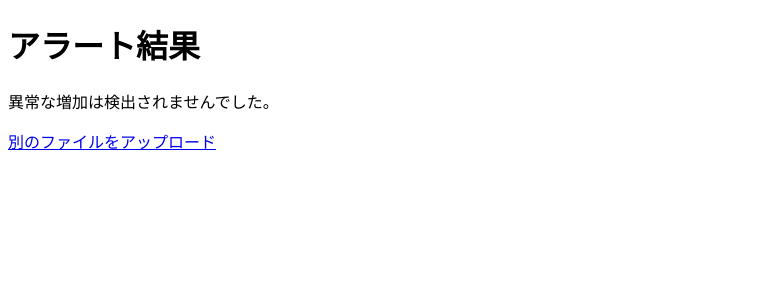
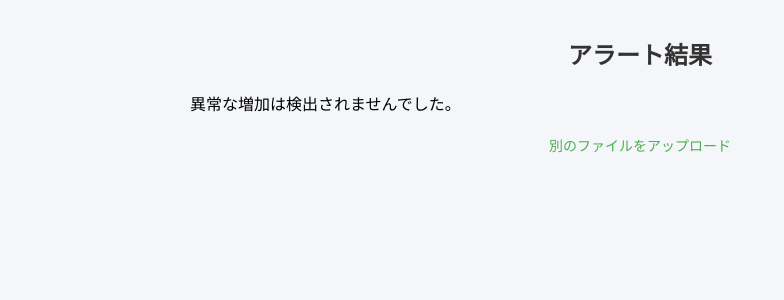
Before and after one commit to youichiokuda/bacteria_alert, a Flask app: template templates/results.html in a window 1280 px wide. Shown: the top 300 px of the page, without its empty margins (0-784 px from the left). Run offline with Flask 3, Linux system fonts and the light colour scheme; the template is opened without the code that fills it, so the values that code supplies are empty.

Commit message:
結果モダンな表示

```diff
--- a/templates/results.html
+++ b/templates/results.html
@@ -4,7 +4,93 @@
     <meta charset="UTF-8">
     <title>アラート結果</title>
     <style>
-        /* CSSは省略 */
+        /* 基本設定 */
+        body {
+            font-family: Arial, sans-serif;
+            background-color: #f4f6f9;
+            display: flex;
+            justify-content: center;
+            padding: 20px;
+            margin: 0;
+        }
+
+        .results-container {
+            width: 100%;
+            max-width: 900px;
+        }
+
+        h1 {
+            color: #333;
+            font-size: 24px;
+            margin-bottom: 20px;
+            text-align: center;
+        }
+
+        /* カードスタイルのアラート */
+        .alert-item {
+            background-color: #fff;
+            border-radius: 10px;
+            padding: 20px;
+            margin-bottom: 15px;
+            box-shadow: 0 4px 8px rgba(0, 0, 0, 0.1);
+            display: flex;
+            flex-direction: column;
+        }
+
+        .alert-item h2 {
+            font-size: 18px;
+            color: #555;
+            margin: 0;
+            margin-bottom: 5px;
+        }
+
+        .alert-item p {
+            margin: 5px 0;
+            font-size: 14px;
+            color: #666;
+        }
+
+        .alert-item strong {
+            color: #333;
+        }
+
+        /* 詳細リンクボタン */
+        .detail-link {
+            margin-top: 15px;
+            text-align: center;
+        }
+
+        .detail-link a {
+            background-color: #4CAF50;
+            color: white;
+            padding: 10px 15px;
+            border-radius: 5px;
+            text-decoration: none;
+            font-weight: bold;
+            font-size: 14px;
+            transition: background-color 0.3s;
+        }
+
+        .detail-link a:hover {
+            background-color: #45a049;
+        }
+
+        /* フッターリンク */
+        .footer-link {
+            text-align: center;
+            margin-top: 20px;
+        }
+
+        .footer-link a {
+            color: #4CAF50;
+            text-decoration: none;
+            font-size: 14px;
+        }
+
+        .footer-link a:hover {
+            text-decoration: underline;
+        }
+
     </style>
 </head>
 <body>
@@ -13,24 +99,27 @@
         {% if alerts %}
             {% for alert in alerts %}
                 <div class="alert-item">
-                    <p><strong>細菌種:</strong> {{ alert['bacteria'] }}</p>
-                    <p><strong>抗生物質:</strong> {{ alert['antibiotic'] }}</p>
+                    <h2>細菌種: {{ alert['bacteria'] }} × 抗生物質: {{ alert['antibiotic'] }}</h2>
                     <p><strong>月:</strong> {{ alert['month_year'] }}</p>
                     <p><strong>耐性率:</strong> {{ alert['resistance_rate'] }}</p>
                     <p><strong>Zスコア:</strong> {{ alert['z_score'] }}</p>
                     <p><strong>コメント:</strong> {{ alert['comment'] }}</p>
                     <!-- 詳細リンク -->
-                    <p>
+                    <div class="detail-link">
                         <a href="{{ url_for('show_outbreak_details', bacteria=alert['bacteria'], antibiotic=alert['antibiotic'], month=alert['month_year']) }}">
                             詳細グラフを見る
                         </a>
-                    </p>
+                    </div>
                 </div>
             {% endfor %}
         {% else %}
             <p class="no-alerts">異常な増加は検出されませんでした。</p>
         {% endif %}
-        <a href="/" class="upload-again">別のファイルをアップロード</a>
+
+        <!-- フッターのリンク -->
+        <div class="footer-link">
+            <a href="/">別のファイルをアップロード</a>
+        </div>
     </div>
 </body>
 </html>
```
